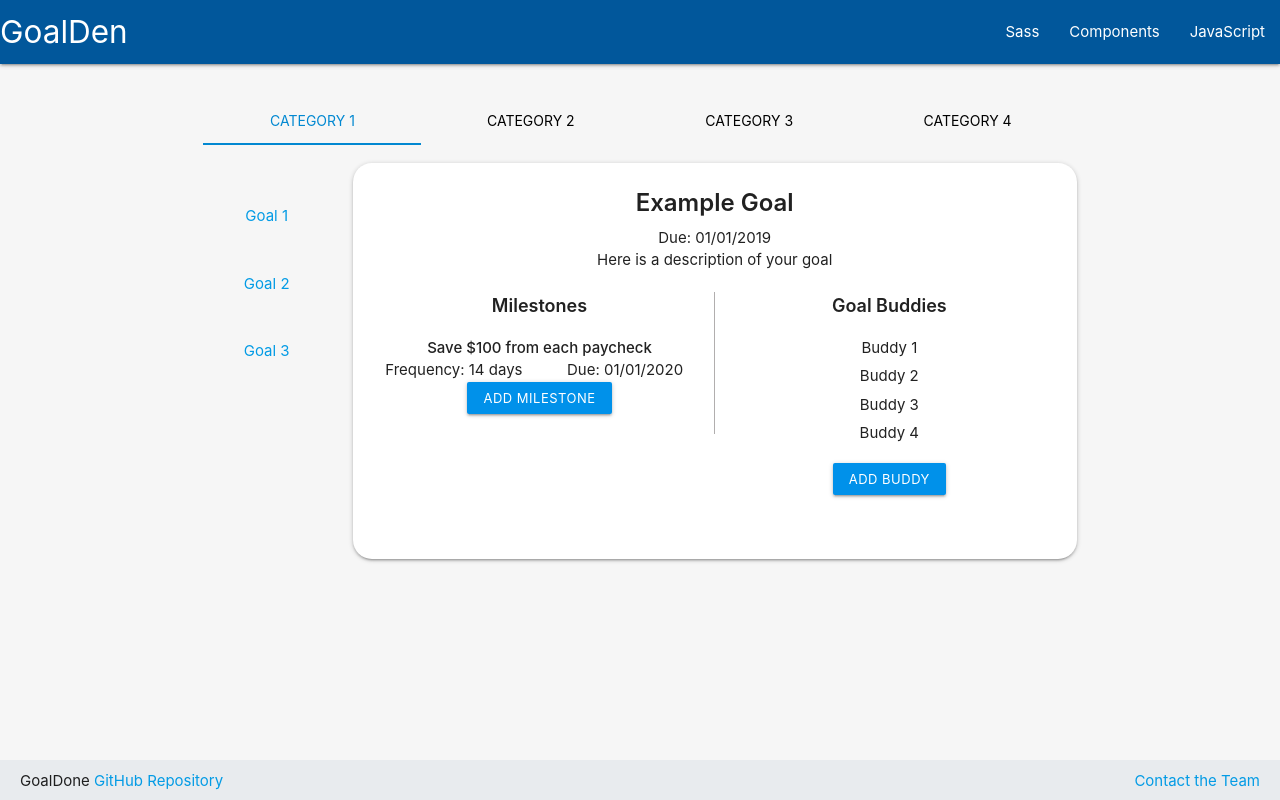
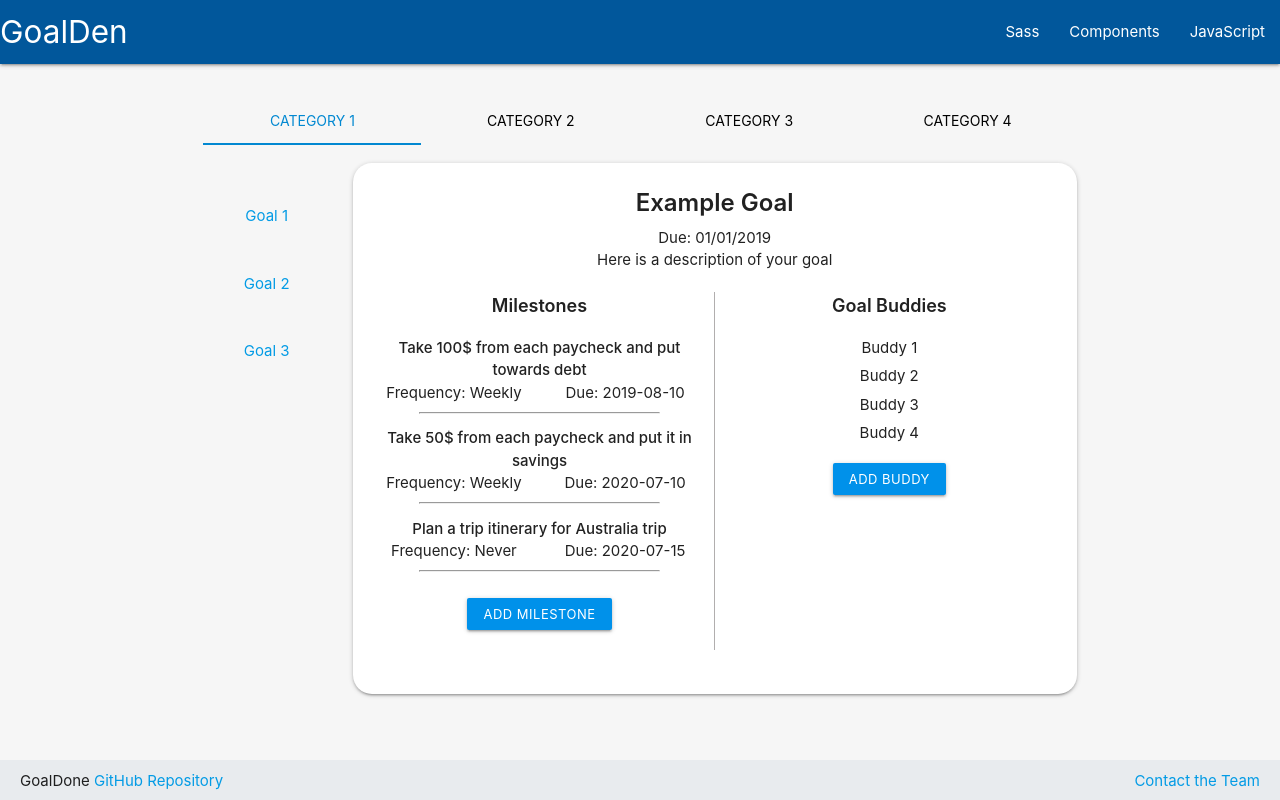
Before and after one commit to tubidge/Project3-test, a React (Create React App) app: page / in a window 1280 px wide. Built offline with nearby package versions, Linux system fonts and the light colour scheme.

Commit message:
mapping milestones with state

```diff
--- a/src/App.js
+++ b/src/App.js
@@ -1,4 +1,4 @@
-import React from "react";
+import React, { Component } from "react";
 import Navbar from "./components/Navbar";
 import ProfileView from "./components/ProfileView";
 import ProfileEdit from "./components/ProfileEdit";
@@ -7,7 +7,45 @@ import GoalsDetail from "./components/GoalDetail";
 import Footer from "./components/Footer";
 import Milestone from "./components/Milestone";
 
-function App() {
+class App extends Component {
+  state = {
+    completed: [],
+    incomplete: [
+      {
+        "id": 8,
+        "name": "Take 100$ from each paycheck and put towards debt",
+        "frequency": "Weekly",
+        "dueDate": "2019-08-10",
+        "completed": false,
+        "notes": null,
+        "goalId": 8,
+        "userId": 3
+      },
+      {
+        "id": 9,
+        "name": "Take 50$ from each paycheck and put it in savings",
+        "frequency": "Weekly",
+        "dueDate": "2020-07-10",
+        "completed": false,
+        "notes": null,
+        "goalId": 17,
+        "userId": 3
+      },
+      {
+        "id": 10,
+        "name": "Plan a trip itinerary for Australia trip",
+        "frequency": "Never",
+        "dueDate": "2020-07-15",
+        "completed": false,
+        "notes": null,
+        "goalId": 17,
+        "userId": 3
+      }
+    ]
+  }
+
+
+  render() {
     return (
       <div>
         <Navbar />
@@ -16,12 +54,21 @@ function App() {
       <ProfileEdit /> */}
         <GoalsView>
           <GoalsDetail name="Example Goal" due="01/01/2019" desc="Here is a description of your goal">
-          <Milestone name="Save $100 from each paycheck" frequency="14 days" due="01/01/2020" />
+            {this.state.incomplete.map(milestone => (
+              <Milestone
+                id={milestone.id}
+                key={milestone.id}
+                name={milestone.name}
+                frequency={milestone.frequency}
+                due={milestone.dueDate}
+              />
+            ))}
           </GoalsDetail>
         </GoalsView>
         <Footer />
       </div>
     )
   }
+};
 
 export default App;
--- a/src/components/Milestone/index.js
+++ b/src/components/Milestone/index.js
@@ -13,7 +13,8 @@ function Milestone(props) {
                     <span>Due: {props.due}</span>
                 </div>
             </p>
-
+            <br />
+            <hr />
         </li>
     )
 }
--- a/src/components/Milestone/style.css
+++ b/src/components/Milestone/style.css
@@ -1,3 +1,7 @@
 .milestone-name {
     font-weight: 500;
 }
+
+hr {
+    width: 70%
+}
```
Lines whose indentation alone changed are shown as unchanged.
